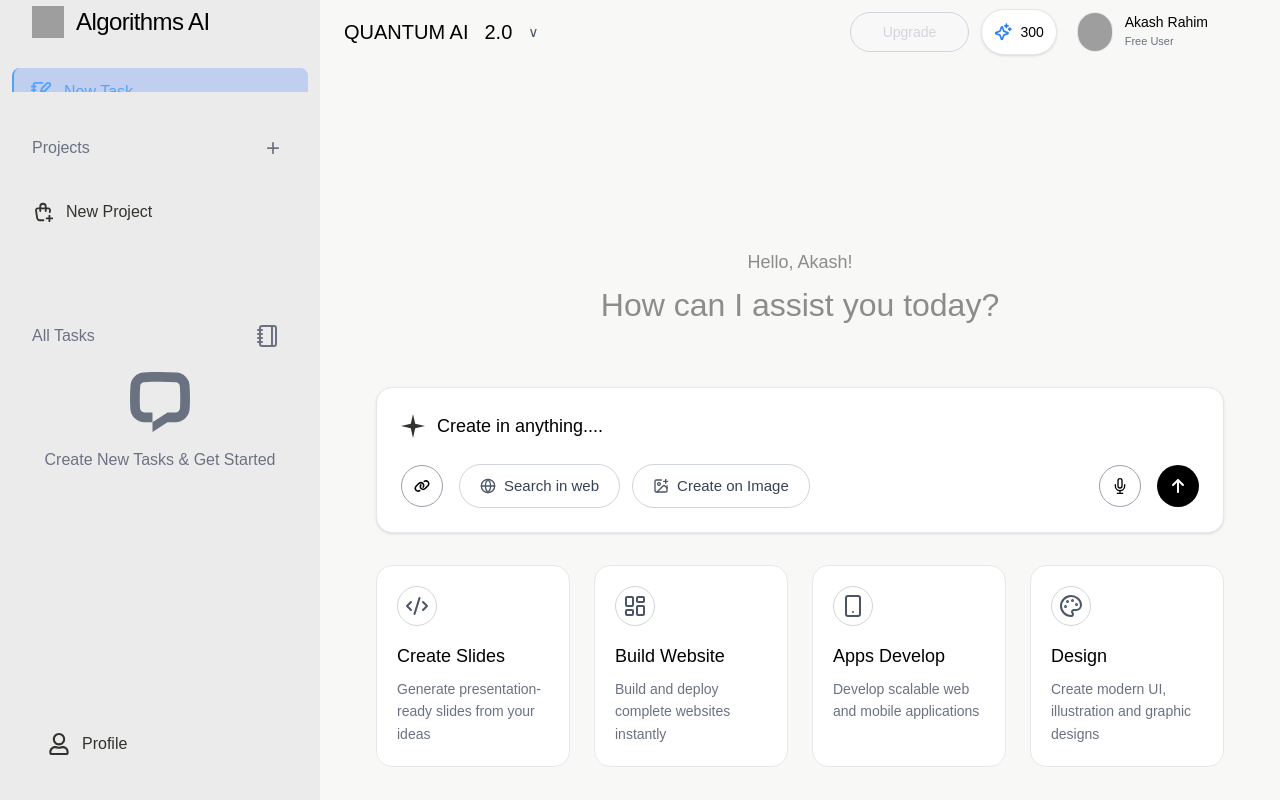
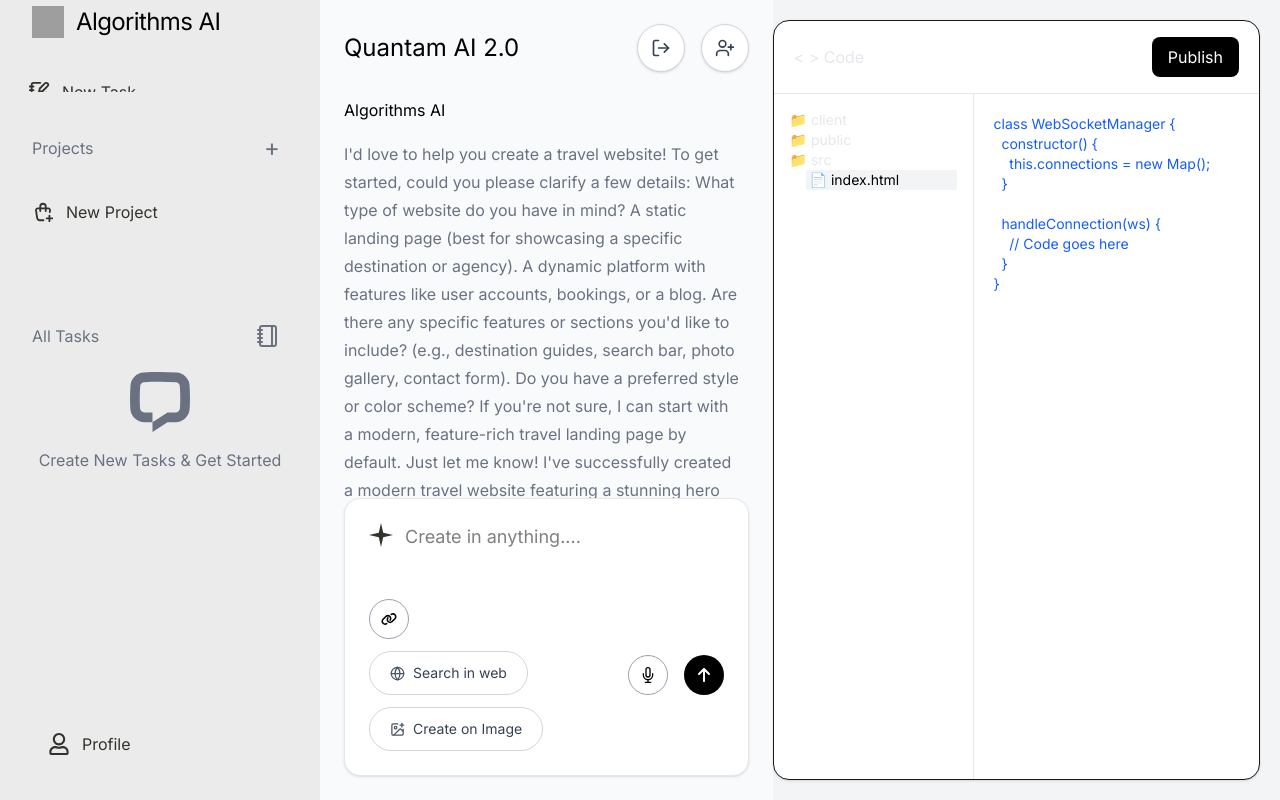
Before and after one commit to faioperation/kenneth_mckean-Frontend, a React (Vite) app: page /user in a window 1280 px wide. Before the commit this address led to /user/newtask. Built offline with nearby package versions, Linux system fonts and the light colour scheme; grey boxes are pictures that could not be loaded.

Commit message:
userDashboard pages done

```diff
--- a/src/index.css
+++ b/src/index.css
@@ -12,8 +12,12 @@
 
 
 
+*{
+    font-family: "Inter", sans-serif;
+      font-weight: 400;
+}
+
 @theme {
-  --font-inter: "Inter", sans-serif;
   --color-gray: #8C8C8C
 }
 
@@ -21,3 +25,14 @@
   font-size: large;
   font:300
 }
+
+
+/* Hide scrollbar but allow scroll */
+.scrollbar-hide::-webkit-scrollbar {
+  display: none;
+}
+
+.scrollbar-hide {
+  -ms-overflow-style: none;
+  scrollbar-width: none;
+}
--- a/src/user/authPages/AccountSuccessfully.jsx
+++ b/src/user/authPages/AccountSuccessfully.jsx
@@ -7,7 +7,7 @@
       <div className="w-full max-w-md bg-white rounded-xl shadow-md p-6 sm:p-8">
         <AuthNavbar title={"Account Create Successfully!"} />
 
-        <Link to={"/new-task"}>
+        <Link to={"/user/newtask"}>
           <button className="w-full bg-black text-white py-2.5 rounded-md text-sm font-medium hover:opacity-90 transition cursor-pointer mt-4">
             Continue New Task
           </button>
--- a/src/user/authPages/PasswordUpdated.jsx
+++ b/src/user/authPages/PasswordUpdated.jsx
@@ -52,7 +52,7 @@
           ))}
         </div>
 
-        <Link to={"/new-task"}>
+        <Link to={"/user/newtask"}>
           <button className="w-full bg-black text-white py-2.5 rounded-md text-sm font-medium hover:opacity-90 transition cursor-pointer mt-4">
             Continue New Task
           </button>
--- a/src/user/authPages/SignInPage.jsx
+++ b/src/user/authPages/SignInPage.jsx
@@ -38,7 +38,7 @@
 
         {/* Buttons */}
         <div className="mt-5 space-y-3 ">
-          <Link to={"/new-task"} className="block">
+          <Link to={"/user/newtask"} className="block">
             <button className="w-full bg-black text-white py-2.5 rounded-md text-sm font-medium hover:opacity-90 transition cursor-pointer">
               Continue
             </button>
--- /dev/null
+++ b/src/user/components/ChatPanel.jsx
@@ -0,0 +1,129 @@
+import { Globe, ImagePlus, LogOut, UserPlus } from "lucide-react";
+import { useRef } from "react";
+import { FaArrowUp, FaLink } from "react-icons/fa6";
+import { FiMic } from "react-icons/fi";
+import SparkleIcon from "../../assets/icons/SparkleIcon";
+
+const ChatPanel = () => {
+  const textareaRef = useRef(null);
+
+  const handleInput = () => {
+    const el = textareaRef.current;
+    el.style.height = "auto";
+    el.style.height = el.scrollHeight + "px";
+  };
+
+  return (
+    <main className="flex-1 flex flex-col h-screen p-3 sm:p-5 md:p-6 bg-gray-50">
+      {/* Header */}
+      <div className="flex flex-col sm:flex-row sm:items-center sm:justify-between gap-4">
+        <h2 className="text-xl sm:text-2xl font-bold text-black">
+          Quantam AI 2.0
+        </h2>
+
+        <div className="flex gap-3 sm:gap-4">
+          <button
+            className="w-10 h-10 sm:w-12 sm:h-12 flex items-center justify-center
+            rounded-full border border-gray-300
+            bg-white shadow-sm
+            hover:bg-gray-100 transition"
+          >
+            <LogOut className="w-4 h-4 sm:w-5 sm:h-5 text-gray-700" />
+          </button>
+
+          <button
+            className="w-10 h-10 sm:w-12 sm:h-12 flex items-center justify-center
+            rounded-full border border-gray-300
+            bg-white shadow-sm
+            hover:bg-gray-100 transition"
+          >
+            <UserPlus className="w-4 h-4 sm:w-5 sm:h-5 text-gray-700" />
+          </button>
+        </div>
+      </div>
+
+      {/* Chat Content */}
+      <div className="flex-1 overflow-y-auto text-gray-500 leading-6 sm:leading-7 pr-1 sm:pr-2 mt-6 text-sm sm:text-base">
+        <p className="font-semibold text-black mb-4">Algorithms AI</p>
+        <p className="w-auto">
+          I'd love to help you create a travel website! To get started, could
+          you please clarify a few details: What type of website do you have in
+          mind? A static landing page (best for showcasing a specific
+          destination or agency). A dynamic platform with features like user
+          accounts, bookings, or a blog. Are there any specific features or
+          sections you'd like to include? (e.g., destination guides, search bar,
+          photo gallery, contact form). Do you have a preferred style or color
+          scheme? If you're not sure, I can start with a modern, feature-rich
+          travel landing page by default. Just let me know! I've successfully
+          created a modern travel website featuring a stunning hero section with
+          a mountain landscape, three featured destination sections (Tropical
+          Paradise, Historic Wonders, Urban Adventures), a services section
+          highlighting custom itineraries and expert guides, an interactive
+          gallery, and a fully functional contact form. The design follows the
+          Modern Minimalist + Wanderlust aesthetic with warm terracotta accents
+          and sage green highlights, using Playfair Display for elegant headings
+          and Inter for readable body text. Key Features: Responsive sticky
+          navigation with smooth scrolling Full-width hero with parallax-ready
+          background Asymmetric destination layouts with alternating image-text
+          blocks Service cards with hover effects Image gallery with zoom
+          animations Contact form with validation and toast notifications
+          Professional footer with links and contact information Your website is
+          ready to preview and publish!
+        </p>
+      </div>
+
+      {/* Input */}
+      <div className="shadow border border-gray-200 rounded-2xl p-3 sm:p-4 md:p-6 bg-white">
+        {/* Header */}
+        <div className="flex items-start gap-3">
+          <SparkleIcon className="w-5 h-5 flex-shrink-0" />
+          <textarea
+            ref={textareaRef}
+            onInput={handleInput}
+            placeholder="Create in anything...."
+            className="text-sm sm:text-base md:text-lg font-normal text-black w-full resize-none focus:outline-none max-h-40 overflow-y-auto"
+          />
+        </div>
+
+        {/* Controls */}
+        <div className="mt-5 flex flex-col gap-4 lg:flex-row lg:items-center lg:justify-between">
+          {/* Left */}
+          <div className="flex flex-wrap items-center gap-2 sm:gap-3">
+            <div className="size-9 sm:size-10 border border-gray-400 rounded-full flex items-center justify-center">
+              <FaLink className="text-sm sm:text-base text-black" />
+            </div>
+
+            <div className="flex flex-wrap items-center gap-2 sm:gap-3">
+              <button className="flex items-center gap-2 px-3 sm:px-5 h-9 sm:h-11 rounded-full border border-gray-300 text-xs sm:text-sm">
+                <Globe size={15} className="text-gray-600" />
+                <span className="hidden sm:inline text-gray-700">
+                  Search in web
+                </span>
+              </button>
+
+              <button className="flex items-center gap-2 px-3 sm:px-5 h-9 sm:h-11 rounded-full border border-gray-300 text-xs sm:text-sm">
+                <ImagePlus size={15} className="text-gray-600" />
+                <span className="hidden sm:inline text-gray-700">
+                  Create on Image
+                </span>
+              </button>
+            </div>
+          </div>
+
+          {/* Right */}
+          <div className="flex items-center gap-3 sm:gap-4 self-end lg:self-auto text-black">
+            <div className="size-9 sm:size-10 border border-gray-400 rounded-full flex items-center justify-center">
+              <FiMic className="text-sm sm:text-base" />
+            </div>
+
+            <button className="size-9 sm:size-10 bg-black rounded-full flex items-center justify-center">
+              <FaArrowUp className="text-white text-sm sm:text-base" />
+            </button>
+          </div>
+        </div>
+      </div>
+    </main>
+  );
+};
+
+export default ChatPanel;
--- /dev/null
+++ b/src/user/components/EditorPanel.jsx
@@ -0,0 +1,46 @@
+
+
+const EditorPanel = () => {
+  return (
+     <section className="flex-[1.2] flex flex-col bg-white m-5 ml-0 rounded-2xl shadow border overflow-hidden">
+
+      {/* Header */}
+      <div className="flex justify-between items-center px-5 py-4 border-b text-gray-200">
+        <h3 className="font-semibold">&lt; &gt; Code</h3>
+        <button className="bg-black text-white px-4 py-2 rounded-lg">
+          Publish
+        </button>
+      </div>
+
+      {/* Body */}
+      <div className="flex flex-1 overflow-hidden">
+
+        {/* File Explorer */}
+        <div className="w-[200px] border-r p-4 text-sm text-gray-200">
+          <p>📁 client</p>
+          <p>📁 public</p>
+          <p>📁 src</p>
+          <p className="ml-4 bg-gray-100 text-black px-1">📄 index.html</p>
+        </div>
+
+        {/* Code Area */}
+        <div className="flex-1 p-5 font-mono text-sm text-blue-600 overflow-y-auto">
+          <pre>
+{`class WebSocketManager {
+  constructor() {
+    this.connections = new Map();
+  }
+
+  handleConnection(ws) {
+    // Code goes here
+  }
+}`}
+          </pre>
+        </div>
+
+      </div>
+    </section>
+  )
+}
+
+export default EditorPanel
--- a/src/user/components/TextCardLayouts.jsx
+++ b/src/user/components/TextCardLayouts.jsx
@@ -1,7 +1,16 @@
 import SparkleIcon from "../../assets/icons/SparkleIcon";
 import { FaArrowUp, FaLink } from "react-icons/fa6";
-import { Globe, ImagePlus, Code2, LayoutDashboard, Smartphone, Palette } from "lucide-react";
+import {
+  Globe,
+  ImagePlus,
+  Code2,
+  LayoutDashboard,
+  Smartphone,
+  Palette,
+} from "lucide-react";
 import { FiMic } from "react-icons/fi";
+import { useRef } from "react";
+import { useNavigate } from "react-router";
 
 const features = [
   {
@@ -31,32 +40,44 @@
 ];
 
 const TextCardLayouts = () => {
+  const textareaRef = useRef(null);
+
+  const handleInput = () => {
+    const el = textareaRef.current;
+    el.style.height = "auto";
+    el.style.height = el.scrollHeight + "px";
+  };
+
+    const navigate = useNavigate();
+
+  const handleClick = () => {
+    navigate("/user");
+  };
+
   return (
     <div className="font-inter max-w-6xl mx-auto px-4 sm:px-6 lg:px-8 ">
-
       {/* Top Section */}
       <div className="shadow border border-gray-200 rounded-2xl p-4 sm:p-6 mb-8 bg-white">
-
         {/* Header */}
-        <div className="flex items-center gap-3">
+        <div className="flex items-start gap-3">
           <SparkleIcon />
-          <h3 className="text-base sm:text-lg font-normal text-black">
-            Create in anything....
-          </h3>
+          <textarea
+            ref={textareaRef}
+            onInput={handleInput}
+            placeholder="Create in anything...."
+            className="text-base sm:text-lg font-normal text-black w-full resize-none focus:outline-none max-h-40 overflow-y-auto scrollbar-hide"
+          />
         </div>
 
         {/* Controls */}
         <div className="mt-6 flex flex-col lg:flex-row lg:items-center lg:justify-between gap-4 ">
-
           {/* Left */}
           <div className="flex flex-wrap items-center gap-3 sm:gap-4">
-
             <div className="size-[38px] sm:size-[42px] border border-gray-400 rounded-full flex items-center justify-center">
               <FaLink className="text-black text-sm sm:text-base" />
             </div>
 
             <div className="flex flex-wrap items-center gap-3">
-
               <button className="flex items-center gap-2 px-4 sm:px-5 h-10 sm:h-11 rounded-full border border-gray-300">
                 <Globe size={16} className="text-gray-600" />
                 <span className="text-sm sm:text-[15px] text-gray-700">
@@ -70,21 +91,21 @@
                   Create on Image
                 </span>
               </button>
-
             </div>
           </div>
 
           {/* Right */}
           <div className="flex items-center gap-3 sm:gap-4">
-
             <div className="size-[38px] sm:size-[42px] border border-gray-400 rounded-full flex items-center justify-center">
               <FiMic className="text-black text-sm sm:text-base" />
             </div>
 
-            <div className="size-[38px] sm:size-[42px] bg-black rounded-full flex items-center justify-center">
+            <button
+              onClick={handleClick}
+              className="size-[38px] sm:size-[42px] bg-black rounded-full flex items-center justify-center cursor-pointer"
+            >
               <FaArrowUp className="text-white text-sm sm:text-base" />
-            </div>
-
+            </button>
           </div>
         </div>
       </div>
@@ -99,7 +120,6 @@
               key={item.id}
               className="border border-gray-200 rounded-2xl p-4 sm:p-5 bg-white hover:shadow-lg transition duration-300"
             >
-
               <div className="w-10 h-10 flex items-center justify-center border border-gray-300 rounded-full mb-4">
                 <Icon className="text-gray-600 text-lg" />
               </div>
@@ -115,7 +135,6 @@
           );
         })}
       </div>
-
     </div>
   );
 };
--- /dev/null
+++ b/src/user/pages/User/UserPages/UserDashboard.jsx
@@ -0,0 +1,16 @@
+import ChatPanel from "../../../components/ChatPanel"
+import EditorPanel from "../../../components/EditorPanel"
+import Sidebar from "./layout/Sidebar"
+
+
+const UserDashboard = () => {
+  return (
+      <div className="flex h-screen w-screen bg-gray-100 overflow-hidden">
+      <Sidebar />
+      <ChatPanel />
+      <EditorPanel />
+    </div>
+  )
+}
+
+export default UserDashboard
```
Also changed, not shown: src/router/router.jsx (+7 -0 lines).
